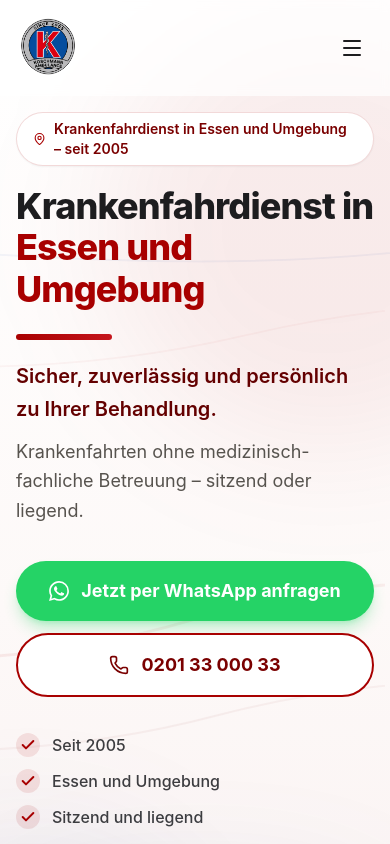
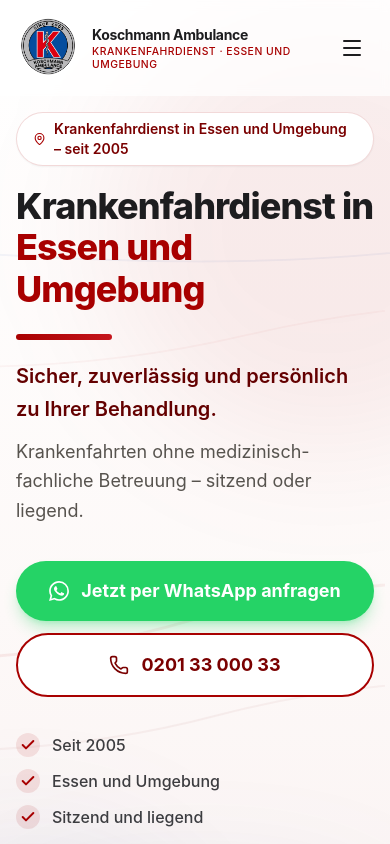
Before and after one commit to Topac57/Koschmann-Krankentransport, a React (Vite) app: page / in a window 390 px wide. Shown: the top 844 px of the page. Built offline with nearby package versions, Linux system fonts and the light colour scheme; a web font is replaced by a local one.

Commit message:
Header: Textblock neben dem neuen transparenten Logo wiederherstellen
- Markenname und Beschreibungstext direkt rechts neben /assets/logo-header.png
- Text auf Desktop/Tablet sichtbar, auf Mobile verkleinert aber erhalten
- Logo-Größe, Headerhöhe, Navigation und Telefon-Button unverändert

```diff
--- a/src/components/Header.tsx
+++ b/src/components/Header.tsx
@@ -24,8 +24,12 @@
     <header className={`fixed inset-x-0 top-0 z-50 transition-all duration-300 ${scrolled ? 'bg-white/95 shadow-md backdrop-blur' : 'bg-white/70 backdrop-blur-sm'}`}>
       <a href="#hauptinhalt" className="sr-only focus:not-sr-only focus:absolute focus:left-4 focus:top-4 focus:z-[60] focus:rounded-lg focus:bg-white focus:px-5 focus:py-3 focus:font-semibold focus:text-[#A80000]">Zum Hauptinhalt springen</a>
       <div className="mx-auto flex h-24 max-w-7xl items-center justify-between gap-4 px-4 sm:px-6 lg:px-8">
-        <a href="#" className="flex items-center" aria-label="Krankenfahrdienst Koschmann Ambulance – Startseite">
+        <a href="#" className="flex items-center gap-3" aria-label="Krankenfahrdienst Koschmann Ambulance – Startseite">
           <img src="/assets/logo-header.png" alt="Logo Krankenfahrdienst Koschmann Ambulance" className="h-16 w-16 object-contain sm:h-[4.5rem] sm:w-[4.5rem] lg:h-20 lg:w-20" width="80" height="80" />
+          <span className="flex flex-col leading-tight">
+            <span className="text-sm font-bold tracking-tight text-[#1D1D1F] sm:text-base">Koschmann Ambulance</span>
+            <span className="text-[0.65rem] font-medium uppercase tracking-wider text-[#A80000] sm:text-xs sm:tracking-widest">KRANKENFAHRDIENST · ESSEN UND UMGEBUNG</span>
+          </span>
         </a>
         <nav aria-label="Hauptnavigation" className="hidden items-center gap-7 lg:flex">
           {NAV_ITEMS.map((item) => <a key={item.href} href={item.href} className="text-[0.95rem] font-medium text-[#3d3d40] transition-colors hover:text-[#A80000]">{item.label}</a>)}
```
